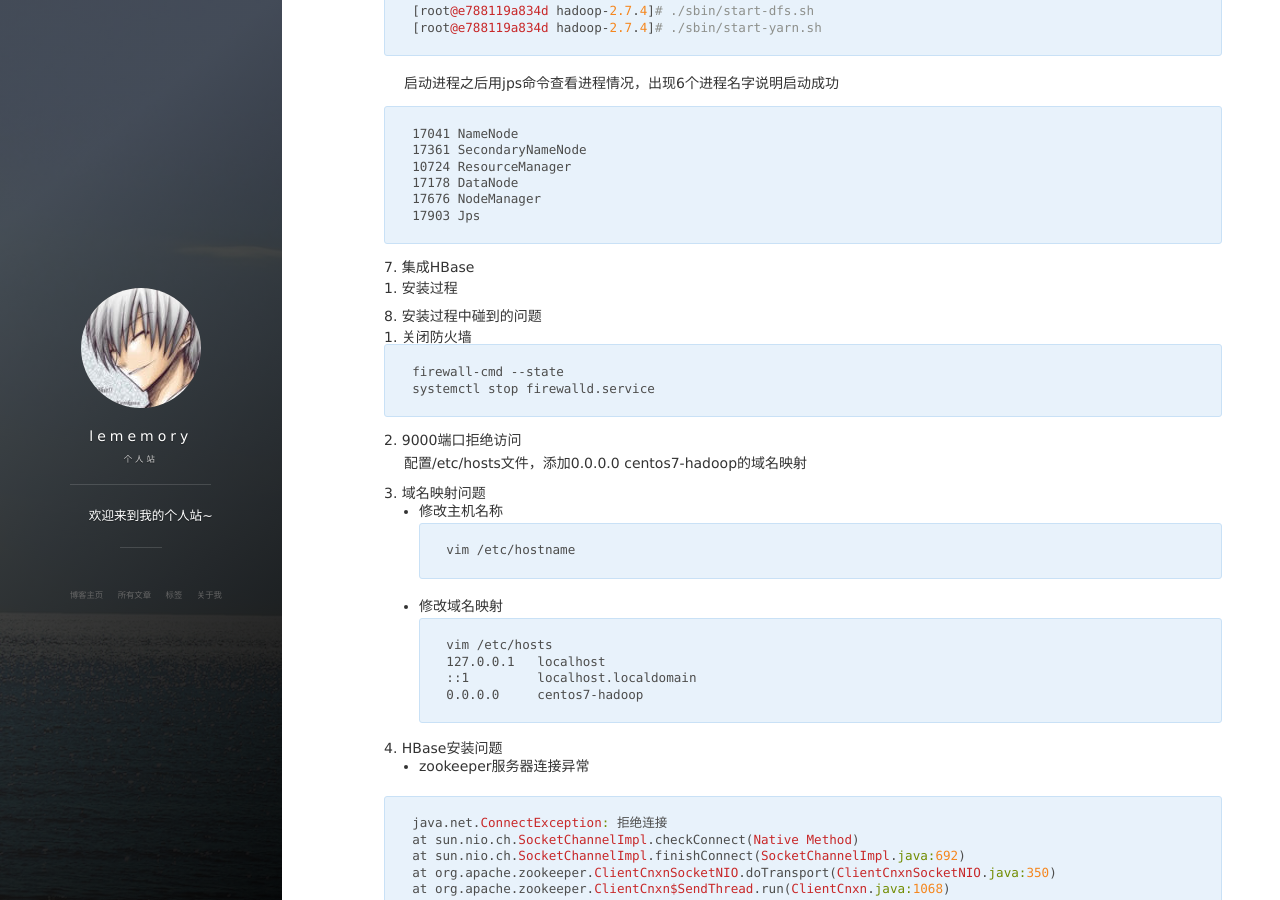
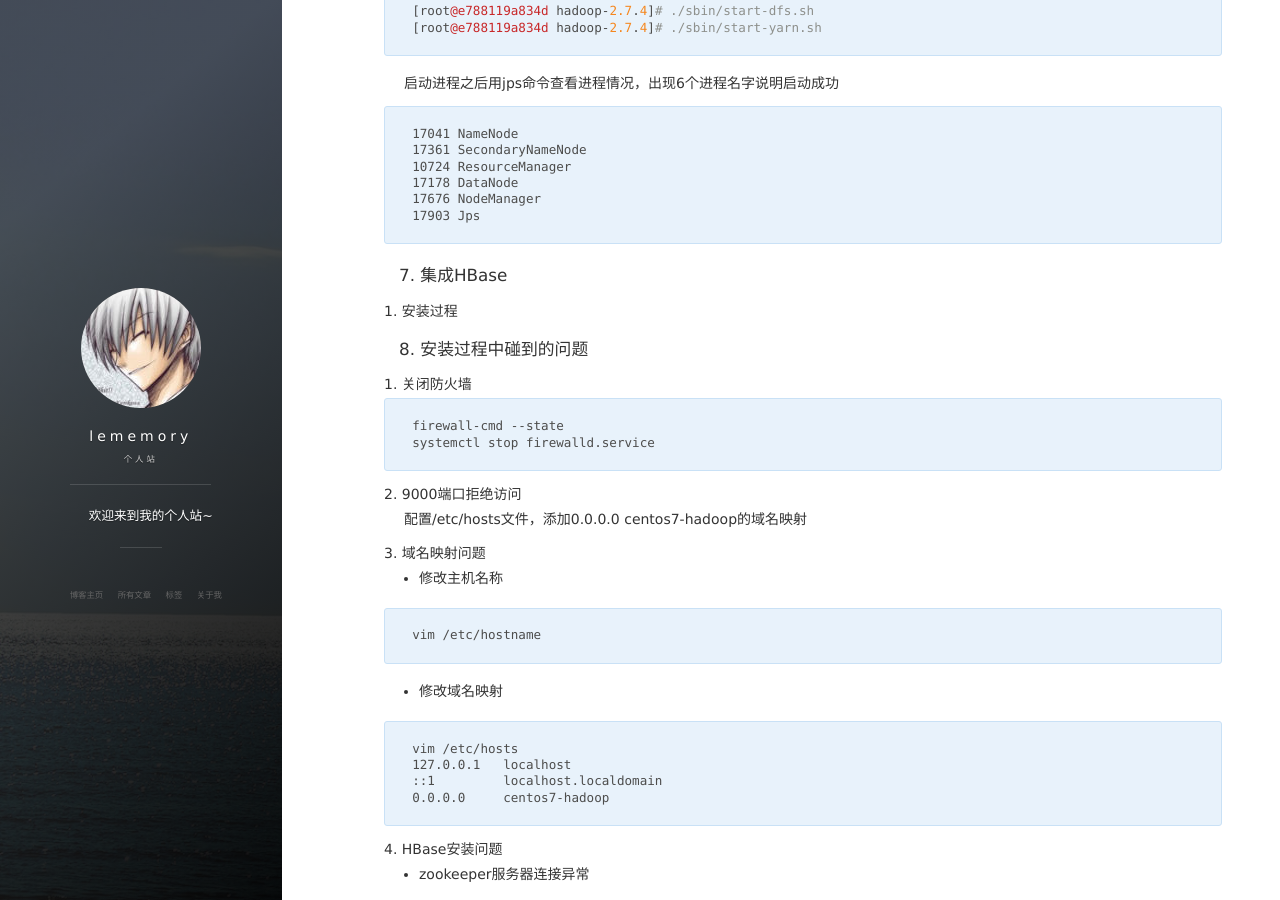
Before and after one commit to endlessc/endlessc.github.io, a Jekyll site: the page built from _posts/2018-06-25-Hadoop2.7.4集群搭建.md, in a window 1280 px wide and 900 px high, scrolled down 2146 px. Built offline with Jekyll 4.4.1, drawn with Linux system fonts in a browser that asks for light colours; nearby versions of some CDN libraries; comment, search, counter and statistics services are not loaded.

````diff
--- a/_posts/2018-06-25-Hadoop2.7.4集群搭建.md
+++ b/_posts/2018-06-25-Hadoop2.7.4集群搭建.md
@@ -6,17 +6,17 @@ description: "Hadoop配置，Hbase"
 
 tag: 博客
 ---
-
-##  1. 下载Hadoop
+## 1. 下载Hadoop
 
 [下载地址](http://hadoop.apache.org/releases.html)
 
-##  2. 安装Hadoop
+## 2. 安装Hadoop
 
 ```bash
 tar -zxvf hadoop-2.7.4.tar.gz -C /opt/soft
 ```
-##  3. 查看Hadoop是32 or 64 位
+
+## 3. 查看Hadoop是32 or 64 位
 
 ```bash
 cd /opt/soft/hadoop-2.7.2/lib/native
@@ -24,15 +24,18 @@ file libhadoop.so.1.0.0
 vi /etc/hosts
 ```
 
-##  4. 配置启动Hadoop
+## 4. 配置启动Hadoop
 
 需要配置的文件（ore-site.xml、hdfs-site.xml、mapred-site.xml、yarn-site.xml）
+
 ### 1. 修改hadoop2.7.2/etc/hadoop/hadoop-env.sh指定JAVA_HOME
 
 ```bash
 export JAVA_HOME=/usr/java/jdk1.8.0_152
 ```
+
 ### 2. 修改hdfs的配置文件
+
 #### 1. 修改hadoop2.7.2/etc/hadoop/core-site.xml 如下：
 
 ```xml
@@ -49,9 +52,11 @@ export JAVA_HOME=/usr/java/jdk1.8.0_152
 				</property>
 			</configuration>
 ```
+
 这里fs.defaultFS的value最好是写本机的静态IP，当然写本机主机名，再配置hosts是最好的，如果用localhost，然后在windows用java操作hdfs的时候，会连接不上主机。
 
 #### 2. 修改hdfs-site.xml
+
 ```xml
 			<configuration>
 			   <property>
@@ -68,6 +73,7 @@ export JAVA_HOME=/usr/java/jdk1.8.0_152
 			   </property>
 			</configuration>
 ```
+
 #### 3. 修改mapred-site.xml(没有则复制一份mapred-site.xml.template并命名为mapred-site.xml)
 
 ```xml
@@ -78,6 +84,7 @@ export JAVA_HOME=/usr/java/jdk1.8.0_152
 				</property>
 			</configuration>
 ```
+
 #### 4. 修改yarn-site.xml
 
 ```xml
@@ -92,16 +99,19 @@ export JAVA_HOME=/usr/java/jdk1.8.0_152
 				</property>
 			</configuration>
 ```
-####  5. 配置SSH免密码登录
+
+#### 5. 配置SSH免密码登录
 
 ```bash
 ssh-keygen -t dsa -P '' -f ~/.ssh/id_dsa
 cat ~/.ssh/id_dsa.pub >> ~/.ssh/authorized_keys
 chmod 0600 ~/.ssh/authorized_keys
 ```
-####  6. HDFS文件系统格式化和系统启动
+
+#### 6. HDFS文件系统格式化和系统启动
 
 ##### 1. 下面进行HDFS文件系统进行格式化：
+
 ```bash
 $bin/hdfs namenode -format
 ```
@@ -124,29 +134,33 @@ $bin/hdfs namenode -format
 17903 Jps
 ```
 
-##### 7. 集成HBase
-###### 1. 安装过程
+#### 7. 集成HBase
 
+##### 1. 安装过程
 
-##### 8. 安装过程中碰到的问题
-###### 1. 关闭防火墙
+#### 8. 安装过程中碰到的问题
+
+##### 1. 关闭防火墙
 
 ```bash
 firewall-cmd --state
 systemctl stop firewalld.service
 ```
-###### 2. 9000端口拒绝访问
+
+##### 2. 9000端口拒绝访问
 
 配置/etc/hosts文件，添加0.0.0.0 centos7-hadoop的域名映射
 
-###### 3. 域名映射问题
+##### 3. 域名映射问题
 
 - 修改主机名称
+
 ```bash
 vim /etc/hostname
 ```
 
 - 修改域名映射
+
 ```bash
 vim /etc/hosts
 127.0.0.1   localhost
@@ -154,7 +168,7 @@ vim /etc/hosts
 0.0.0.0     centos7-hadoop
 ```
 
-###### 4. HBase安装问题
+##### 4. HBase安装问题
 
 - zookeeper服务器连接异常
 
````
